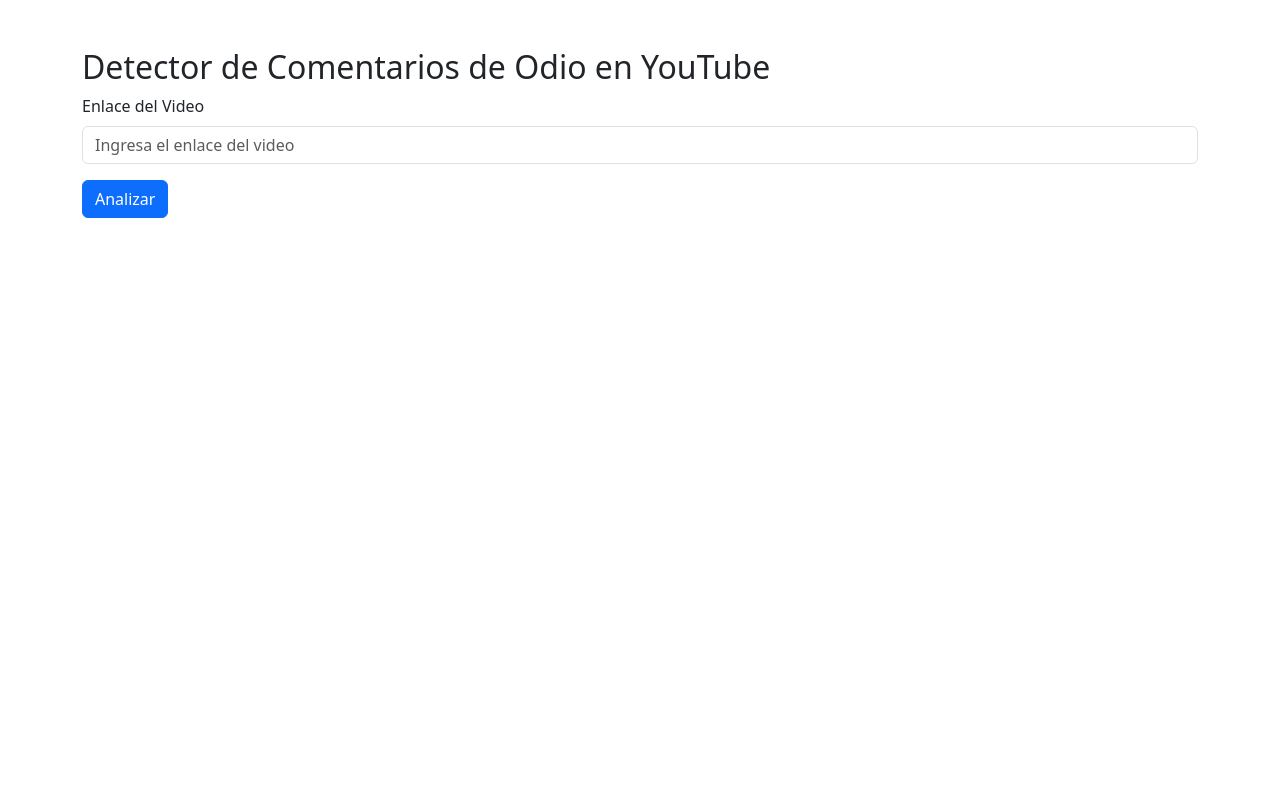
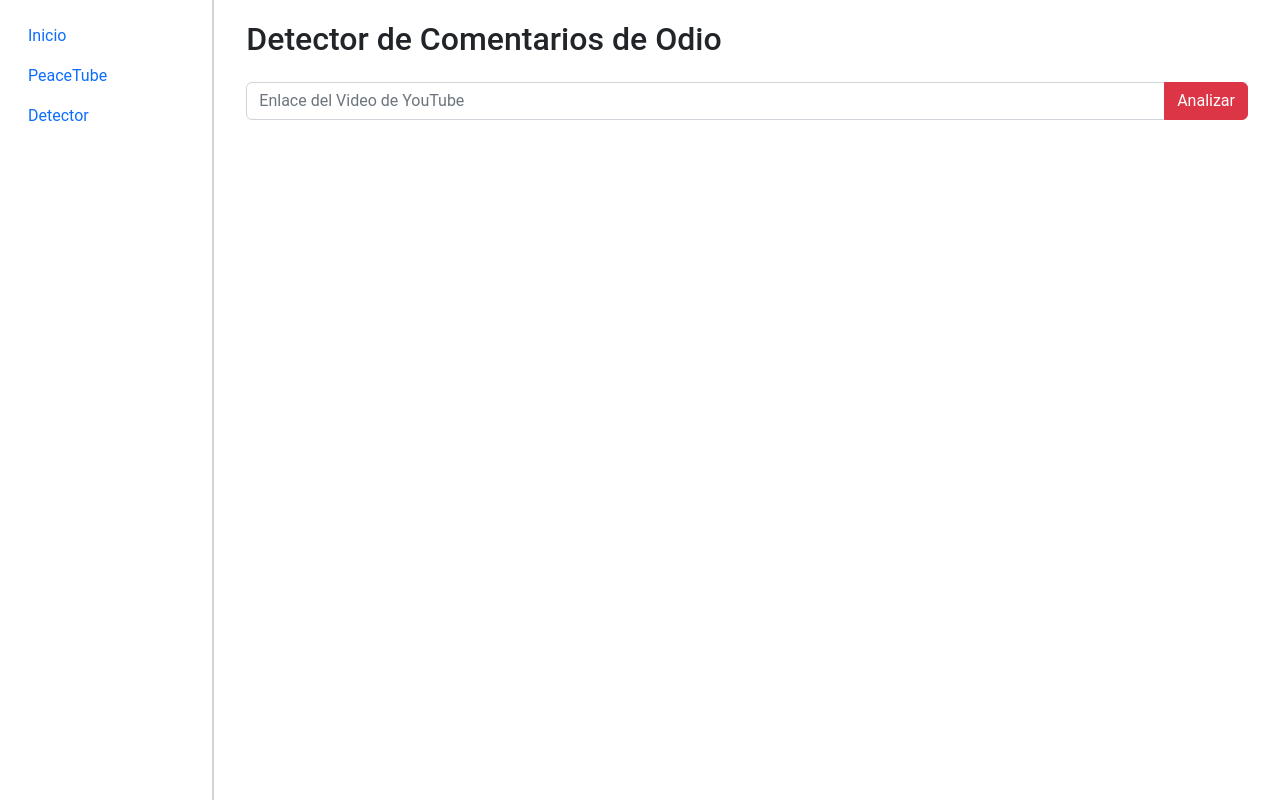
Before and after one commit to AI-School-F5-P3/NLPL2-YUTU, a Flask app: page / in a window 1280 px wide. Run offline with Flask 3, Linux system fonts and the light colour scheme; parts of the project's set-up code (start-up, migrations or seed data) failed here and were passed over.

Commit message:
PeaceTube mejorado

```diff
--- a/app/templates/index.html
+++ b/app/templates/index.html
@@ -1,38 +1,66 @@
 <!DOCTYPE html>
-<html>
+<html lang="es">
 <head>
-    <title>PeaceTube, detector de Odio en YouTube</title>
-    <link rel="stylesheet" href="https://cdn.jsdelivr.net/npm/bootstrap@5.3.0/dist/css/bootstrap.min.css">
+    <meta charset="UTF-8">
+    <title>PeaceTube - Detector de Comentarios</title>
+    <link href="https://cdn.jsdelivr.net/npm/bootstrap@5.2.3/dist/css/bootstrap.min.css" rel="stylesheet">
+    <style>
+        body {
+            background-color: #f9f9f9;
+            font-family: 'Roboto', Arial, sans-serif;
+        }
+        .youtube-like {
+            background-color: white;
+            border-left: 1px solid #d3d3d3;
+        }
+        .sidebar {
+            background-color: white;
+            border-right: 1px solid #d3d3d3;
+            height: 100vh;
+        }
+        .video-section {
+            padding: 20px;
+        }
+        .safe-comment { background-color: #e6f3e6; border-left: 4px solid green; }
+        .hate-comment { background-color: #fee; border-left: 4px solid red; }
+    </style>
 </head>
 <body>
-    <div class="container mt-5">
-        <h2>Detector de Comentarios de Odio en YouTube</h2>
+    <div class="container-fluid">
+        <div class="row">
+            <div class="col-2 sidebar pt-3">
+                <div class="nav flex-column">
+                    <a href="#" class="nav-link">Inicio</a>
+                    <a href="#" class="nav-link">PeaceTube</a>
+                    <a href="#" class="nav-link">Detector</a>
+                </div>
+            </div>
 
-        <!-- Entrada para la URL del video -->
-        <div class="mb-3">
-            <label for="video-url" class="form-label">Enlace del Video</label>
-            <input type="text" class="form-control" id="video-url" placeholder="Ingresa el enlace del video">
+            <div class="col-10 youtube-like">
+                <div class="video-section">
+                    <h2 class="mb-4">Detector de Comentarios de Odio</h2>
+
+                    <form id="analyzeForm">
+                        <div class="input-group mb-3">
+                            <input type="text" name="video_url" id="videoLink" class="form-control" placeholder="Enlace del Video de YouTube" required>
+                            <button type="submit" class="btn btn-danger">Analizar</button>
+                        </div>
+                    </form>
+
+                    <div id="results" class="mt-4">
+                        <!-- Aquí se mostrarán los resultados -->
+                    </div>
+                </div>
+            </div>
         </div>
-
-        <!-- Botón para analizar -->
-        <button class="btn btn-primary" onclick="analyzeVideo()">Analizar</button>
-
-        <!-- Área para mostrar los resultados -->
-        <div id="results" class="mt-5"></div>
     </div>
 
     <script>
-        async function analyzeVideo() {
-            const videoUrl = document.getElementById('video-url').value;
-
-            if (!videoUrl) {
-                alert('Por favor, ingresa un enlace de video.');
-                return;
-            }
-
-            // Enviar solicitud al servidor para análisis
-            const formData = new FormData();
-            formData.append('video_url', videoUrl);
+        document.getElementById('analyzeForm').addEventListener('submit', async function(e) {
+            e.preventDefault();
+            const formData = new FormData(this);
+            const resultsDiv = document.getElementById('results');
+            resultsDiv.innerHTML = 'Analizando comentarios...';
 
             try {
                 const response = await fetch('/analyze', {
@@ -40,30 +68,34 @@
                     body: formData
                 });
 
-                const resultsDiv = document.getElementById('results');
+                const results = await response.json();
 
-                if (response.ok) {
-                    const data = await response.json();
+                resultsDiv.innerHTML = ''; // Limpiar resultados anteriores
 
-                    // Mostrar los resultados en un formato más legible
-                    let resultsHtml = '<h4>Resultados:</h4>';
-                    data.forEach(comment => {
-                        resultsHtml += `
-                            <div class="alert ${comment.Sentiment === 'Negative' ? 'alert-danger' : 'alert-success'}">
-                                <strong>${comment.Message}</strong><br>
-                                ${comment.Cleaned_Text}
-                            </div>`;
-                    });
+                results.forEach(result => {
+                    const commentDiv = document.createElement('div');
+                    commentDiv.classList.add('p-3', 'mb-2');
 
-                    resultsDiv.innerHTML = resultsHtml;
-                } else {
-                    resultsDiv.innerHTML = '<div class="alert alert-warning">No se encontraron comentarios o hubo un error en el análisis.</div>';
-                }
+                    // Añadir clase de estilo según el resultado
+                    if (result.result.includes("odio")) {
+                        commentDiv.classList.add('hate-comment');
+                    } else {
+                        commentDiv.classList.add('safe-comment');
+                    }
+
+                    commentDiv.innerHTML = `
+                        <strong>Comentario:</strong> ${result.comment}<br>
+                        <strong>Análisis:</strong> ${result.result}
+                    `;
+
+                    resultsDiv.appendChild(commentDiv);
+                });
+
             } catch (error) {
                 console.error('Error:', error);
-                document.getElementById('results').innerHTML = '<div class="alert alert-danger">Error al analizar el video.</div>';
+                resultsDiv.innerHTML = 'Ocurrió un error al analizar el video';
             }
-        }
+        });
     </script>
 </body>
 </html>
```
